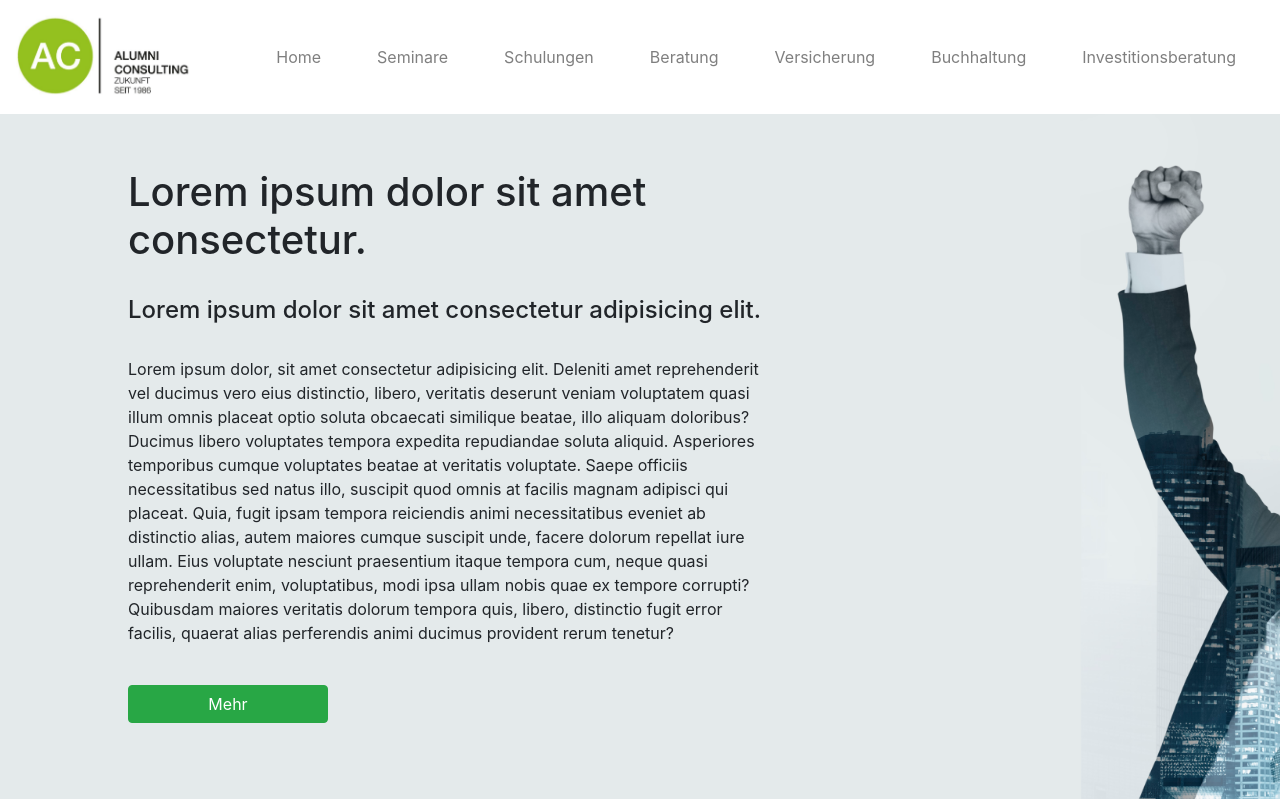
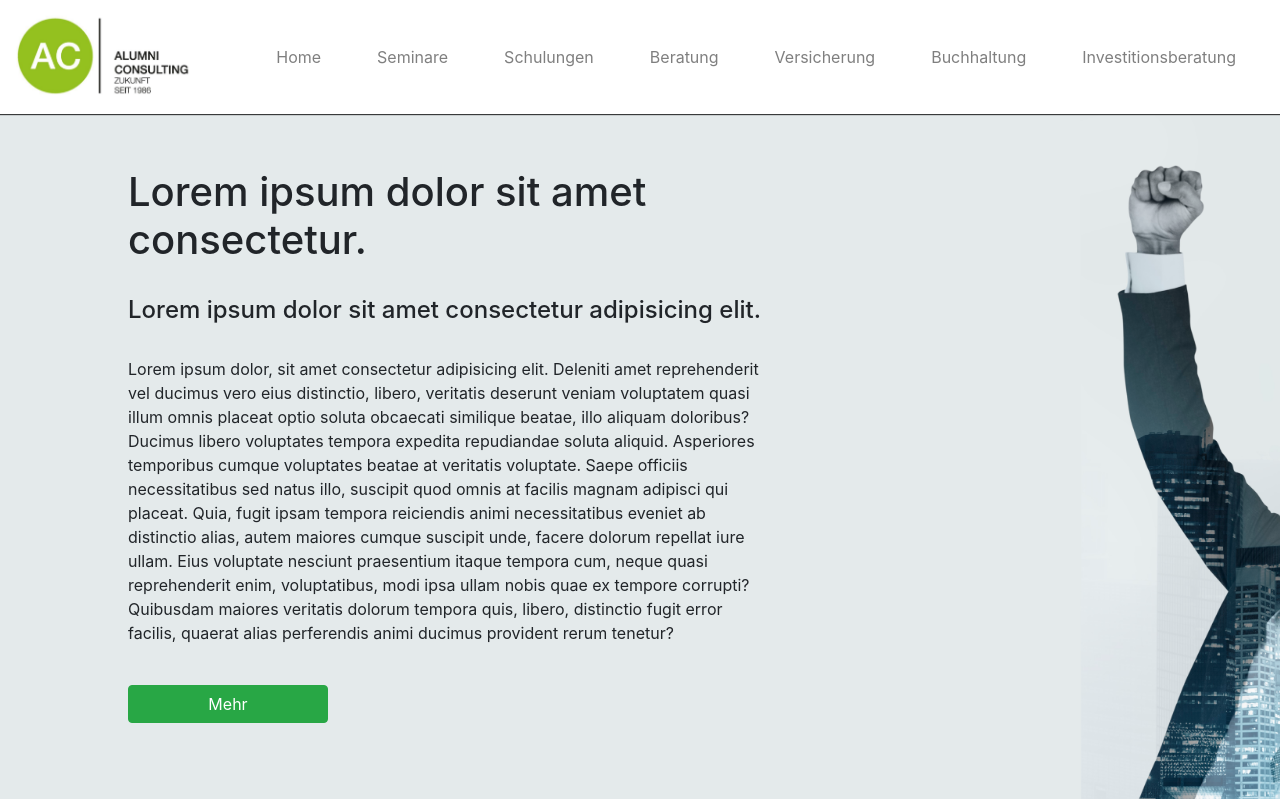
Before and after one commit to acar-o/AC, a PHP site: page / in a window 1280 px wide. Shown: the top 799 px of the page. Run offline with PHP 8.4, Linux system fonts and the light colour scheme; some libraries are stand-ins or nearby versions.

Commit message:
add styling to navbar

```diff
--- a/View/head.php
+++ b/View/head.php
@@ -8,7 +8,7 @@
     <title><?php echo $title ?></title>
     <link rel="stylesheet" href="node_modules\bootstrap\dist\css\bootstrap.min.css">
     <link rel="stylesheet" href="https://cdnjs.cloudflare.com/ajax/libs/font-awesome/4.7.0/css/font-awesome.min.css">
-    <link rel="stylesheet" href="main.css">
+    <link rel="stylesheet" href="./main.css">
 </head>
 
 <body>
--- a/View/header.php
+++ b/View/header.php
@@ -4,7 +4,7 @@
         <a class="navbar-brand" href="?url=anasayfa">
             <img class="logo" src="images/logo.png" alt="" srcset="">
         </a>
-        <button class="navbar-toggler" style="margin-right: 5vw !important" type="button" data-toggle="collapse" data-target="#navbarNav"
+        <button class="navbar-toggler" style="margin-right: 5vw !important;" type="button" data-toggle="collapse" data-target="#navbarNav"
             aria-controls="navbarNav" aria-expanded="false" aria-label="Toggle navigation">
             <span class="navbar-toggler-icon"></span>
         </button>
--- a/main.css
+++ b/main.css
@@ -1,4 +1,4 @@
-html{
+html {
     scroll-behavior: smooth;
 }
 
@@ -10,18 +10,26 @@ html{
     background-color: white !important;
     display: flex;
     z-index: 10;
+    margin-top: 0;
+    box-shadow: 0px 1px 1px 0px rgba(0,0,0,0.75);
+-webkit-box-shadow: 0px 1px 1px 0px rgba(0,0,0,0.75);
+-moz-box-shadow: 0px 1px 1px 0px rgba(0,0,0,0.75);
+
 }
+
 .logo {
     height: 11vh;
 }
+
 .nav-item {
-margin:0 20px;
+    margin: 0 20px;
 }
+
 .navbar-collapse {
-    justify-content:flex-end;
+    justify-content: flex-end;
 }
+
 /* header */
-
 
 /* anasayfa */
 
@@ -30,19 +38,21 @@ margin:0 20px;
     height: 100vh;
     padding-top: 13vh;
 }
+
 .resimVeYazi {
     width: 100%;
     height: 100%;
     background-size: cover;
     background-image: url("../AlumniConsulting/images/2.jpg");
 }
+
 .yazi {
     width: 60vw;
     height: 70vh;
     background-color: rgba(172, 255, 47, 0);
-
     padding: 8vh 0 0 10vw;
 }
+
 .yazi2 {
     width: 60vw;
 }
@@ -50,32 +60,34 @@ margin:0 20px;
 .btn {
     width: 200px;
 }
+
 .wholePage2 {
     padding: 20vh 10vw;
 }
 
 /* anasayfa */
 
+/* seminerler */
 
-/* seminerler */
 .resimVeYaziSeminer {
-
     width: 100%;
     height: 100%;
     background-size: cover;
     background-image: url("../AlumniConsulting/images/3.jpg");
     float: left;
 }
+
 .cardlar {
     width: 60%;
     height: 100vh;
-    background-color:rgb(226,232,233);
+    background-color: rgb(226, 232, 233);
     position: absolute;
     right: 0;
     padding: 4vh 10vw;
     clear: both;
     text-align: center;
 }
+
 .bg-success {
     width: 600px;
     height: 70px;
@@ -83,13 +95,15 @@ float: left;
     z-index: 0;
     margin: 1vh auto;
 }
-.icon-seminer{
+
+.icon-seminer {
     align-items: center;
 }
+
 /* seminerler */
 
+/* footer */
 
-/* footer */
 footer {
     background-color: rgb(0, 49, 33);
     color: white;
@@ -102,9 +116,11 @@ footer {
     width: 100%;
     height: 45vh;
 }
+
 footer a {
     color: white;
 }
+
 .underline {
     text-decoration: underline;
 }
@@ -141,11 +157,11 @@ footer a {
 .fa-pinterest {
     background: #cb2027;
 }
+
 /* footer */
 
 /*----------- MOBILE ( max 480 ) ------------*/
 
-@media only screen and (max-width: 480px){
+@media only screen and (max-width: 480px) {}
 
-}
 /*----------- MOBILE ( max 480 ) ------------*/
```
Lines whose indentation alone changed are shown as unchanged.
